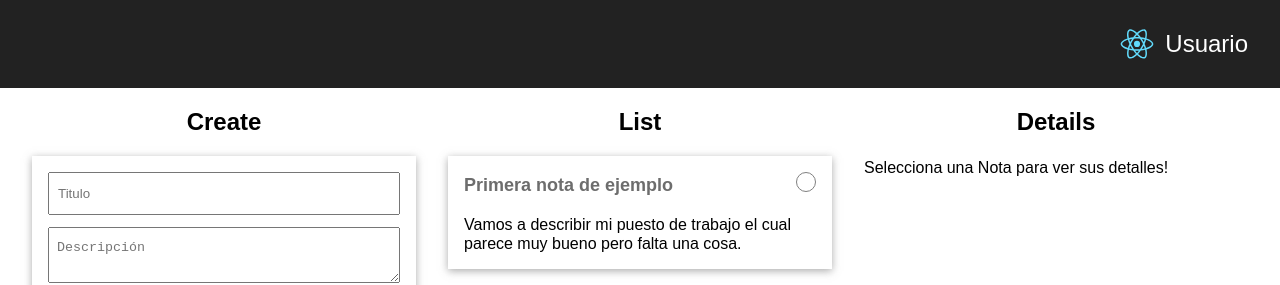
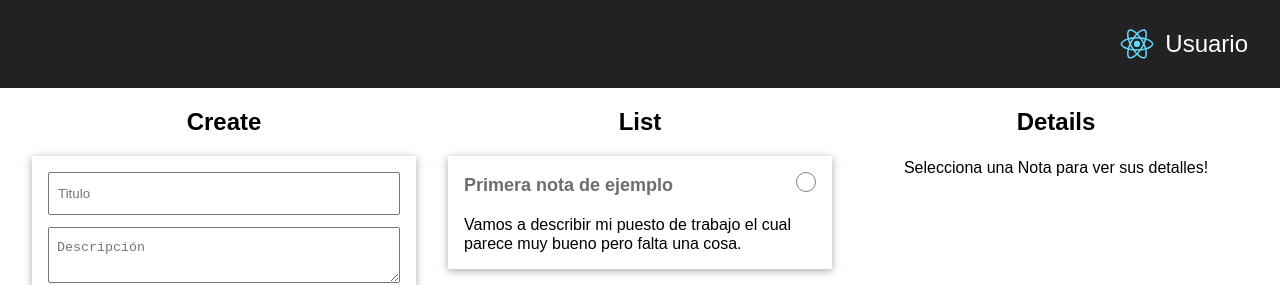
Before and after one commit to mrksph/my-react-app, a React (Create React App) app: page /login in a window 1280 px wide. Both pictures are taken after a click on the button "Entrar". Shown: the top 285 px of the page. Built offline with nearby package versions, Linux system fonts and the light colour scheme.

Commit message:
Fix styles on empty details view

```diff
--- a/src/components/todo-details/todo-details-view.js
+++ b/src/components/todo-details/todo-details-view.js
@@ -17,7 +17,7 @@ class TodoDetails extends Component {
 		const details = this.props.todos.list.find(item => item.id === this.props.todos.selected) || {};
 
 		if (Object.keys(details).length === 0) {
-			return <div>
+			return <div className="empty-view">
 				<p>Selecciona una Nota para ver sus detalles!</p>
 			</div>
 		}
--- a/src/components/todo-details/todo-details.css
+++ b/src/components/todo-details/todo-details.css
@@ -11,7 +11,6 @@
     -webkit-box-shadow: 0 2px 5px 0 rgba(204, 204, 204, 1);
     -moz-box-shadow: 0 2px 5px 0 rgba(204, 204, 204, 1);
     box-shadow: 0 2px 8px 0 rgba(150, 150, 150, 0.8);
-    transition: box-shadow 0.2s ease-out;
 }
 
 .inner-container {
@@ -52,3 +51,7 @@
 .selected-box.is-selected {
     background-color: #1b1a2769;
 }
+
+.empty-view {
+    text-align: center;
+}
```
